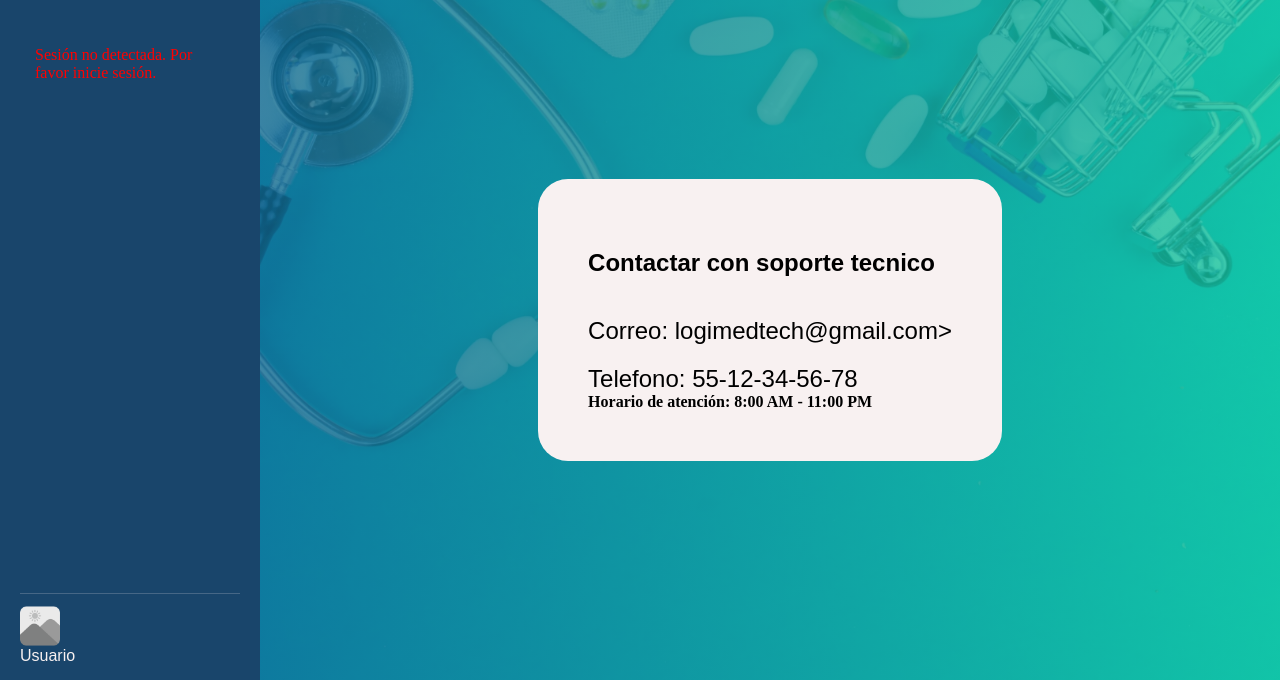
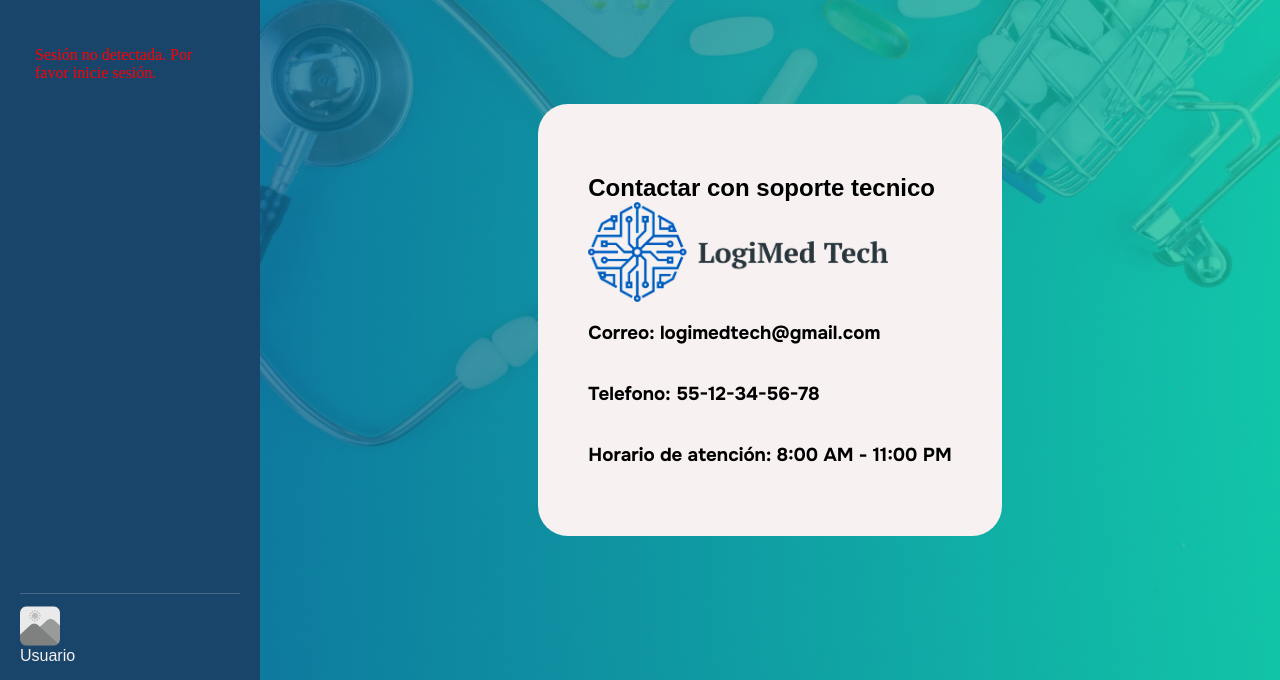
Before and after one commit to 2125100235/sistemasParaElControlDeUnaFarmacia-Actualizado, a PHP site: page /screens/Soporte_tecnico.php in a window 1280 px wide. Shown: the part 120-800 px from the top of the page. Run offline with PHP 8.4, Linux system fonts and the light colour scheme; some web fonts are replaced.

Commit message:
ajuestes en la pantalla de contacto a soporte técnico

```diff
--- a/css/style.css
+++ b/css/style.css
@@ -215,9 +215,20 @@
     padding: 50px;
 }
 
+.infoSobreNosotros img {
+    display: flex;
+    flex-direction: column;
+    align-items: center;
+}
+
+
 .infoSobreNosotros p {
     font-family: Onest, sans-serif;
     font-size: 1.3rem;
+}
+
+.infoSobreNosotros h3 {
+    font-family: Onest, sans-serif;
 }
 
 
--- a/screens/Soporte_tecnico.php
+++ b/screens/Soporte_tecnico.php
@@ -12,12 +12,12 @@
     <?php include "../php/menu.php" ?>
             <section class="contenido">
                 <div class="infoSobreNosotros recuadro">
-                <h1><b>Contactar con soporte tecnico</b></h1>
-                <!-- falta la imagen de nuestra empresa  -->
+                <h2><b>Contactar con soporte tecnico</b></h2>
+                <img src="../assets/logo_logimedtech.png" alt="Logo de la desarrolladora LogiMed Tech" width="300px">
 
-                <h2> Correo: logimedtech@gmail.com></h2>
-                <h2> Telefono: 55-12-34-56-78</h2>
-                <b> Horario de atención:  8:00 AM - 11:00 PM</b>
+                <h3> Correo: logimedtech@gmail.com</h3>
+                <h3> Telefono: 55-12-34-56-78</h3>
+                <h3>Horario de atención:  8:00 AM - 11:00 PM</h3>
                 </div>
             </section>
     </main>
```
Also changed, not shown: assets/logo_logimedtech.png (renamed from assets/logo logimedtech.png).
